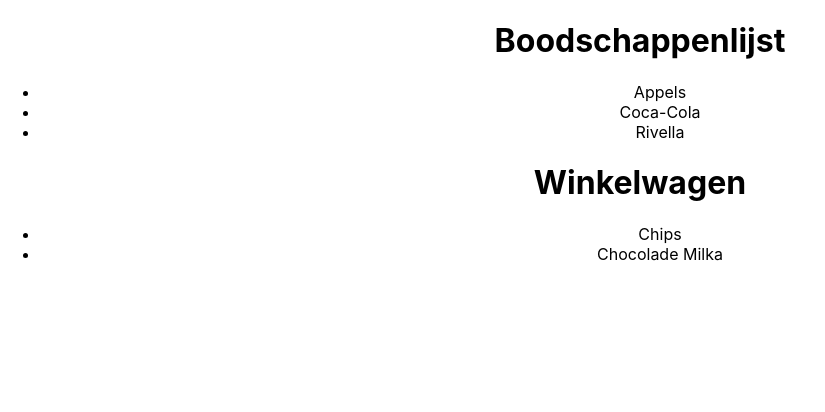
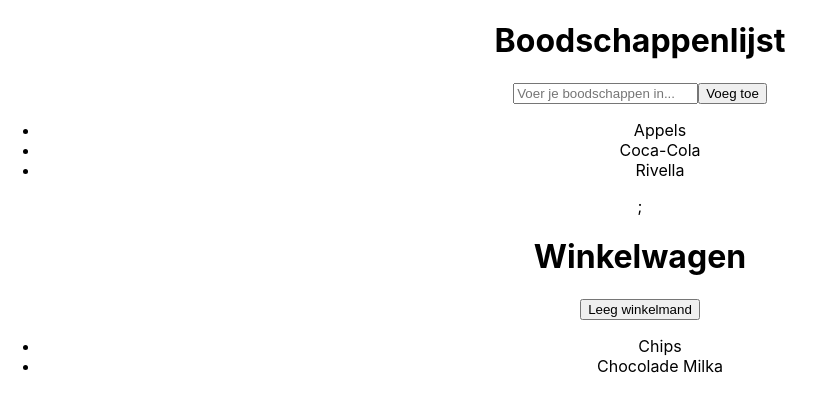
Before and after one commit to stevenkoelma/my-groceries-app, a React (Create React App) app: page / in a window 1280 px wide. Shown: the top 412 px of the page, without its empty margins (0-825 px from the left). Built offline with nearby package versions, Linux system fonts and the light colour scheme.

Commit message:
create inputfield

```diff
--- a/src/components/GroceryList.js
+++ b/src/components/GroceryList.js
@@ -1,8 +1,15 @@
 import React from "react";
 import List from "./List";
+import InputField from "./InputField";
 
 function GroceryList(props) {
-  return <List items={props} onClick={props.onClick} />;
+  console.log(props)
+  return (
+    <div>
+      <InputField onSubmit={props.onSubmit}/>
+      <List items={props} onClick={props.onClick} />;
+    </div>
+  );
 }
 
 export default GroceryList;
--- /dev/null
+++ b/src/components/InputField.js
@@ -0,0 +1,20 @@
+import React from "react";
+
+const InputField = (props) => {
+  return (
+    <form
+      onSubmit={(event) => {
+        props.handleSubmit(event);
+      }}
+    >
+      <input
+        name="newGroceryItem"
+        type="text"
+        placeholder="Voer je boodschappen in..."
+      />
+      <button type="submit">Voeg toe</button>
+    </form>
+  );
+};
+
+export default InputField;
--- a/src/components/List.js
+++ b/src/components/List.js
@@ -6,7 +6,7 @@
     const listItems = this.props.items.items.map((item) => (
       <ListItem
         key={item.id}
-        value={item.title}
+        item={item}
         onClick={this.props.items.onClick}
       />
     ));
--- a/src/components/ListItem.js
+++ b/src/components/ListItem.js
@@ -1,14 +1,15 @@
 import React from "react";
 
 function ListItem(props) {
-  return (
+    return (
     <li
       className="list-item"
-      key={props.id}
-      value={props.value}
-      onClick={props.onClick}
+      key={props.item.id}
+      onClick={() => {
+        props.onClick(props.item);
+      }}
     >
-      {props.value}
+      {props.item.title}
     </li>
   );
 }
--- a/src/components/ShoppingCart.js
+++ b/src/components/ShoppingCart.js
@@ -1,9 +1,19 @@
 import React from "react";
 import List from "./List";
 
-function ShoppingCart(props) {
-  console.log(props)
-  return <List items={props} />;
-}
+const ShoppingCart = (props) => {
+  return (
+    <div>
+      <button
+        onClick={() => {
+          props.emptyCart();
+        }}
+      >
+        Leeg winkelmand
+      </button>
+      <List items={props} />
+    </div>
+  );
+};
 
 export default ShoppingCart;
```
